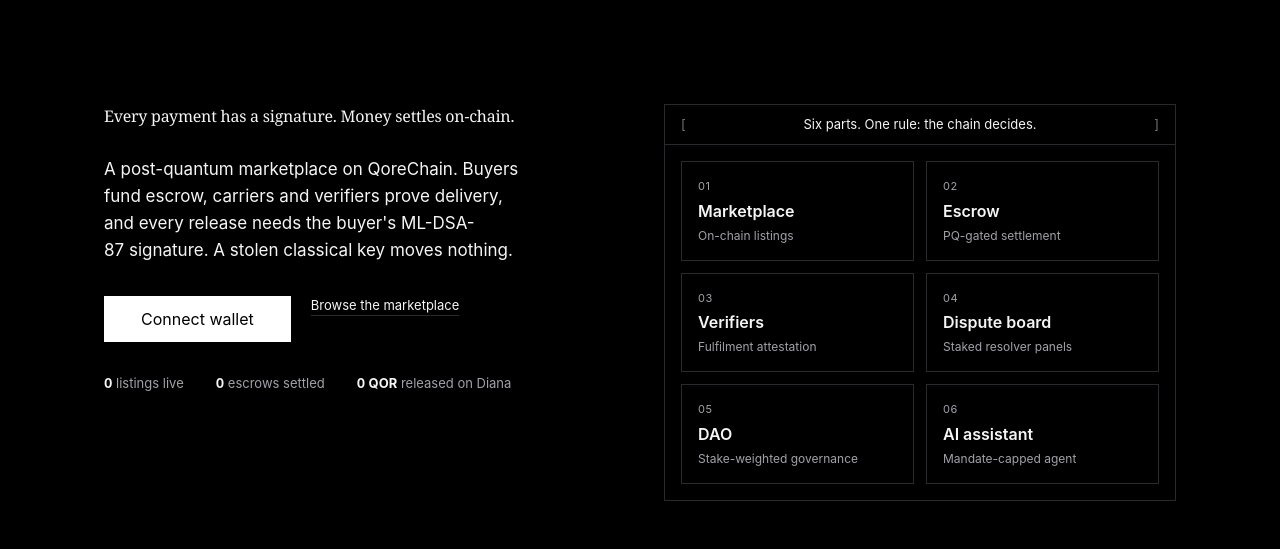
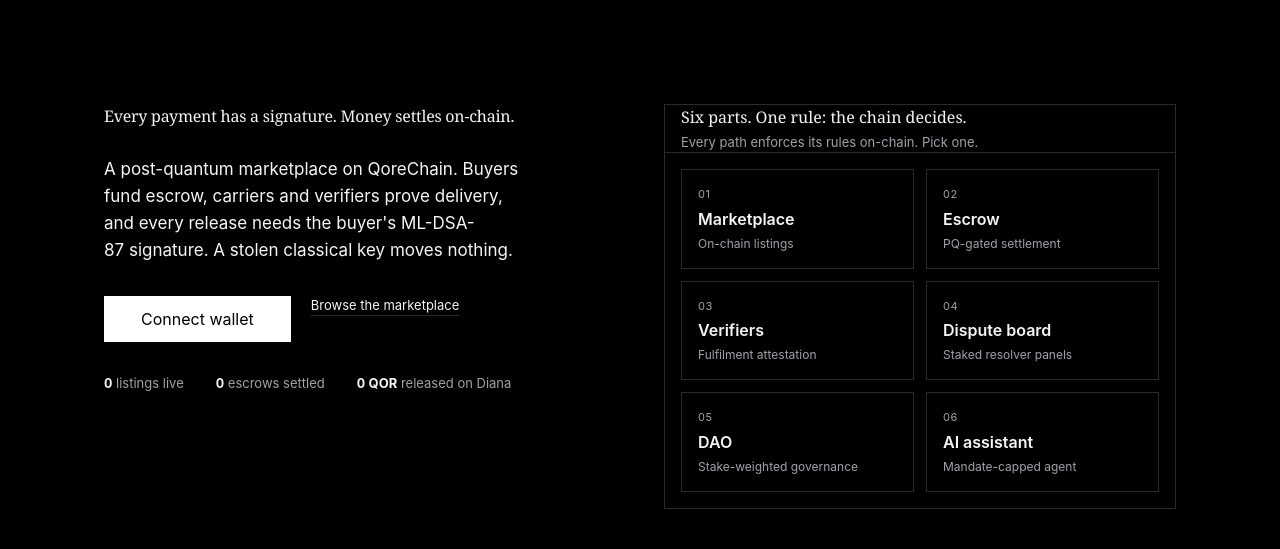
Before and after one commit to Dekantiok/sweeft-qorechain, a Django app: page / in a window 1280 px wide. Shown: the part 65-614 px from the top of the page. Run offline with Django 5.2, Linux system fonts and the light colour scheme; data that the repository does not hold is empty.

Commit message:
Headline back to display size and real title on paths card

```diff
--- a/templates/marketplace/home.html
+++ b/templates/marketplace/home.html
@@ -7,7 +7,7 @@
 <section class="pt-10 sm:pt-16">
     <div class="grid gap-10 md:grid-cols-2 md:gap-12">
         <div class="flex flex-col">
-            <h1 class="font-serif text-[clamp(32px,4vw,52px)] leading-[1.02] tracking-[-0.015em] motion-safe:animate-rise">
+            <h1 class="font-serif text-[clamp(36px,5vw,60px)] leading-[1.0] tracking-[-0.015em] motion-safe:animate-rise">
                 Every payment has a signature. Money settles on-chain.
             </h1>
             <p class="mt-7 max-w-[44ch] text-balance text-[17px] leading-[27px] motion-safe:animate-rise motion-safe:[animation-delay:120ms]">
@@ -29,7 +29,10 @@
             </div>
         </div>
         <div class="panel self-start motion-safe:animate-rise motion-safe:[animation-delay:240ms]">
-            <div class="panel-head">Six parts. One rule: the chain decides.</div>
+            <div class="border-b border-line px-4 py-4">
+                <h2 class="font-serif text-[22px] leading-[1.15]">Six parts. One rule: the chain decides.</h2>
+                <p class="mt-1 text-[13px] leading-[19px] text-muted">Every path enforces its rules on-chain. Pick one.</p>
+            </div>
             <nav aria-label="Sweeft paths" class="grid grid-cols-2 gap-3 p-4">
                 <a href="/marketplace/" class="group border border-line bg-black/40 p-4 hover:border-control transition-colors">
                     <div class="text-[11px] uppercase tracking-wider text-muted">01</div>
```
